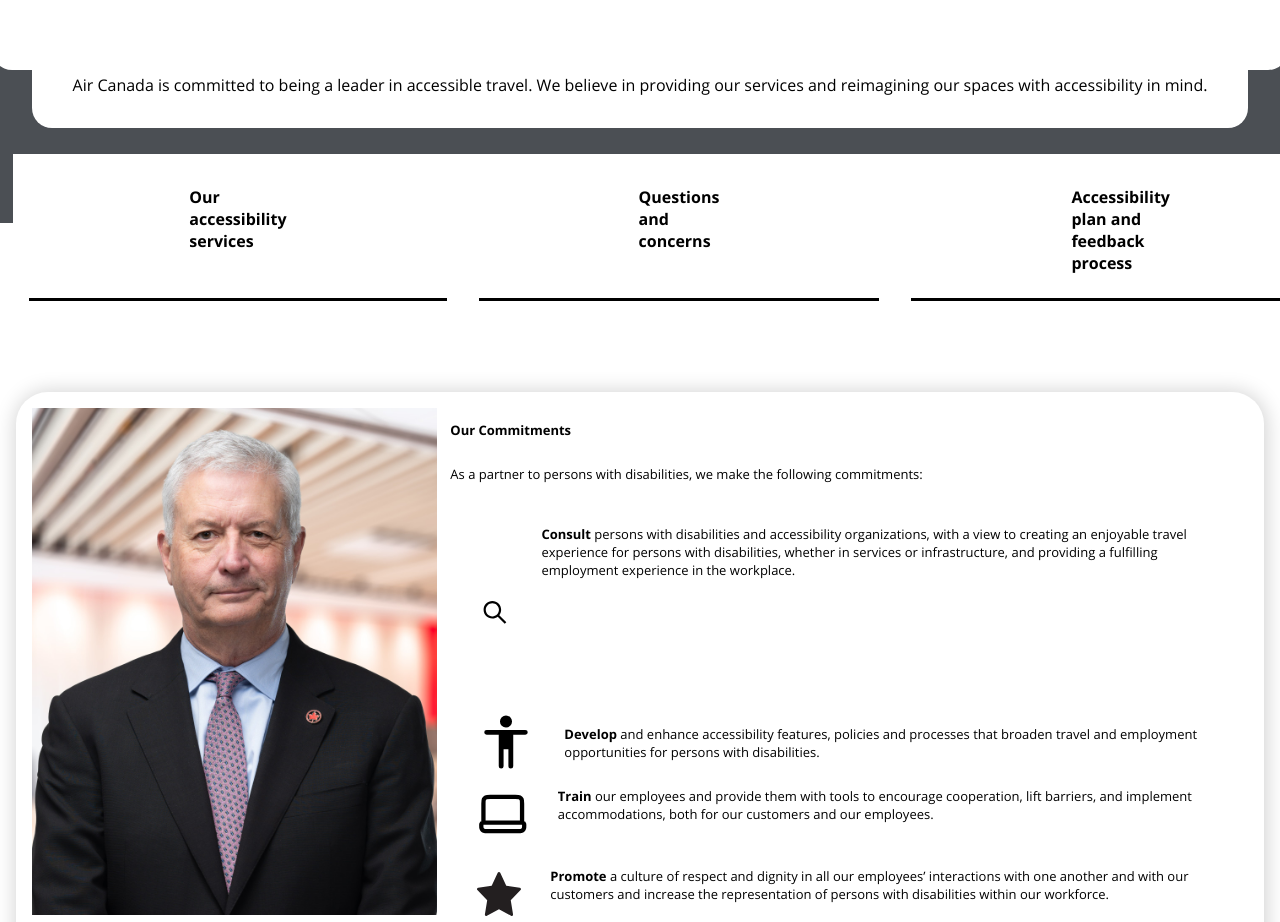
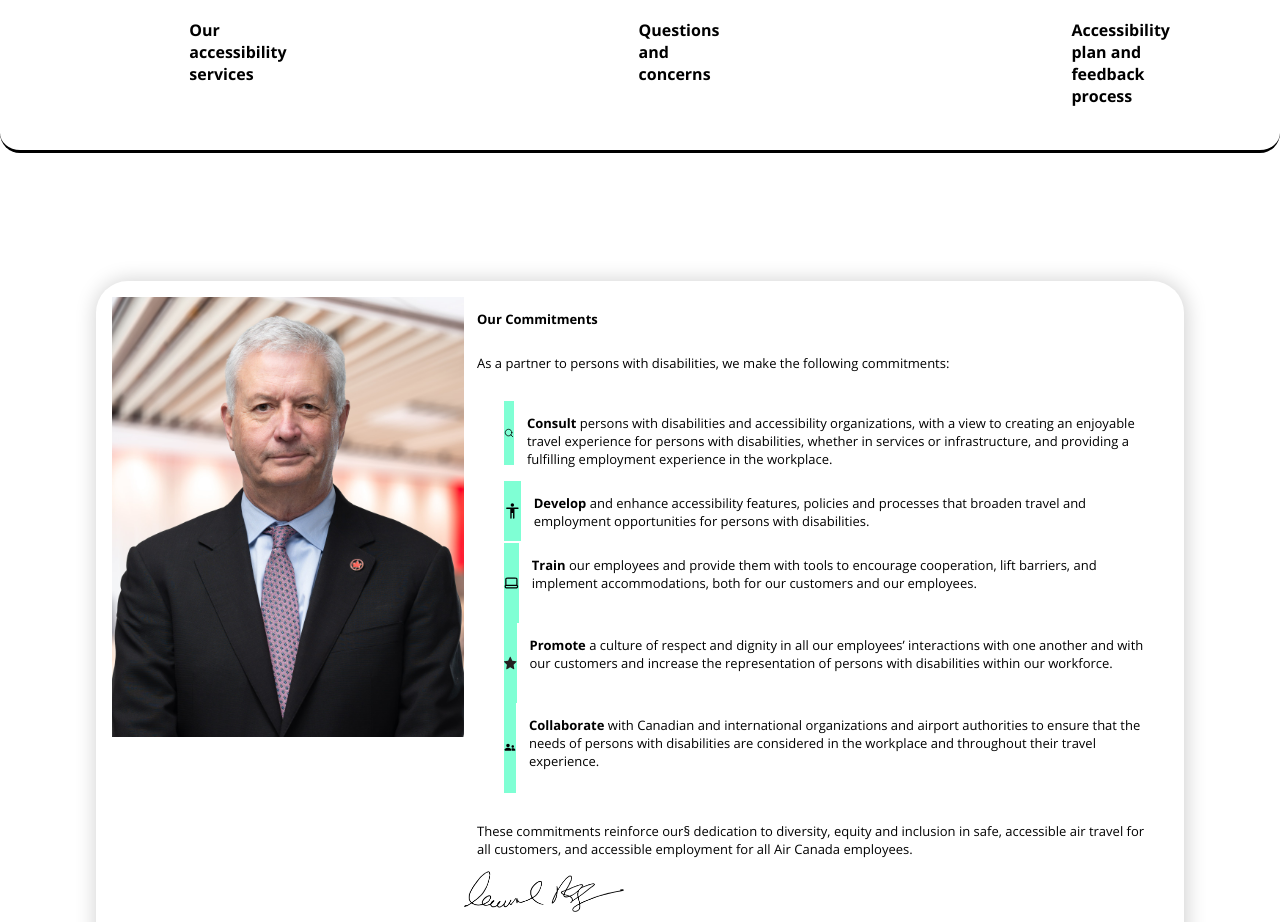
Before and after one commit to omie22jam/webblock2, a plain HTML site: page index.html in a window 1280 px wide. Shown: the part 685-1607 px from the top of the page. Drawn offline with Linux system fonts and the light colour scheme.

Commit message:
Add files via upload

```diff
--- a/index.html
+++ b/index.html
@@ -83,11 +83,16 @@
 	<main>
 		<section>
 			<h1>Accessible travel</h1>
-			<img src="./images/H1fotoindex.png" alt="animation of a cowworker with a man in an wheelchair">
+			<!-- <img src="./images/H1fotoindex.png" alt="animation of a cowworker with a man in an wheelchair"> -->
 			<!-- <picture>
-                <source srcset="images/afbeeldingribbongroot.webp" media="(width >= 50em)" />
-                <img src="images/afbeeldingribbonklein.webp" alt="MDN" />
+                <img src="../basiswebsite/images/h1foto.destkop.png" media="(width >= 54em)" />
+                <img src="images/H1fotoindex.png" alt="MDN" />
             </picture> -->
+
+			<picture>
+				<source srcset="images/h1foto.desktop.png" media="(min-width: 54em)">
+				<img src="images/H1fotoindex.png" alt="MDN">
+			  </picture>
 		</section>
 
 		<section>
@@ -117,15 +122,13 @@
 
 			<ul>
 				<li>
-					<svg width="200px" height="200px" viewBox="0 0 24 24" fill="none"
-						xmlns="http://www.w3.org/2000/svg">
+					<svg width="64px" height="64px" viewBox="0 0 24 24" fill="none" xmlns="http://www.w3.org/2000/svg">
 						<g id="SVGRepo_bgCarrier" stroke-width="0"></g>
-						<g id="SVGRepo_tracerCarrier" stroke-linecap="round" stroke-linejoin="round" stroke="#CCCCCC"
-							stroke-width="0.768"></g>
+						<g id="SVGRepo_tracerCarrier" stroke-linecap="round" stroke-linejoin="round"></g>
 						<g id="SVGRepo_iconCarrier">
-							<path fill-rule="evenodd" clip-rule="evenodd"
-								d="M15 10.5C15 12.9853 12.9853 15 10.5 15C8.01472 15 6 12.9853 6 10.5C6 8.01472 8.01472 6 10.5 6C12.9853 6 15 8.01472 15 10.5ZM14.1793 15.2399C13.1632 16.0297 11.8865 16.5 10.5 16.5C7.18629 16.5 4.5 13.8137 4.5 10.5C4.5 7.18629 7.18629 4.5 10.5 4.5C13.8137 4.5 16.5 7.18629 16.5 10.5C16.5 11.8865 16.0297 13.1632 15.2399 14.1792L20.0304 18.9697L18.9697 20.0303L14.1793 15.2399Z"
-								fill="#000000"></path>
+							<path
+								d="M16.6725 16.6412L21 21M19 11C19 15.4183 15.4183 19 11 19C6.58172 19 3 15.4183 3 11C3 6.58172 6.58172 3 11 3C15.4183 3 19 6.58172 19 11Z"
+								stroke="#000000" stroke-width="2" stroke-linecap="round" stroke-linejoin="round"></path>
 						</g>
 					</svg>
 					<p>
@@ -225,7 +228,7 @@
 				travel
 				for all customers, and accessible employment for all Air Canada employees.
 			</p>
-			<img src="./images/Michael-Rousseau-Signature.png" alt="signature of Mike Rousseau">
+			<img src="./images/michael-Rousseau-Signature.png" alt="signature of Mike Rousseau">
 			<p><strong>Mike Rousseau</strong></p>
 			<p>President and Chief Executive Officer, Air Canada</p>
 			<img hidden src="./images/foto-man.jpg" alt="photo of Mike Rousseau">
--- a/styles/indexpagina.css
+++ b/styles/indexpagina.css
@@ -36,7 +36,9 @@ body {
 	display: flex;
 	flex-direction: column;
 	gap: 2em;
+
 }
+
 
 h1,
 h2{
@@ -91,7 +93,6 @@ h1{
     margin: 40px auto 32px;
     padding: 0 20px */
 }
-
 
 header{
 	display: flex;
@@ -200,15 +201,13 @@ main > section:nth-of-type(1){
 
 
 main > section:nth-of-type(1) img {
-    width: 100%;
+    max-width: 100%;
 	display: flex;
 	margin-bottom: -20%;
     overflow: hidden;
-    display: hidden;
-    /* flex-direction: column-reverse; */
-    /* align-items: center; */
+    width: 100%;
+}
 
-}
 
 /* eerste section met h1 */
 main > section:nth-of-type(2) p,
@@ -219,11 +218,11 @@ h1{
 
     background: white;
     padding: 2rem 1.5rem;
-    border-radius: 20px;
+    border-radius: 0.6em;
     width: 80%;
-    max-width: 900px;
+    max-width: 25em;
 
-    margin-top: -90px;
+    margin-top: -2.5em;
     position: relative;
     z-index: 10;
 }
@@ -231,9 +230,10 @@ h1{
 main > section:nth-of-type(2) p{
 	margin-left: auto;
 	margin-right: auto;
+    margin-top: -5em;
 }
 
-section:nth-of-type(2) > ul{
+main section:nth-of-type(2) > ul{
 	display: grid;
 	grid-template-columns: 2fr 2fr 2fr;
 	justify-content: space-evenly;
@@ -242,36 +242,61 @@ section:nth-of-type(2) > ul{
 	font-weight: bolder;
 }
 
+
+
+main section:nth-of-type(2){
+    border-bottom-style: solid;
+	border-width:medium;
+    margin-top: -1em;
+}
+
 main section:nth-of-type(2) a{
 	font-family: opensans-bold;
-	border-bottom-style: solid;
-	padding-bottom: 1.5em;
+    transition: .2s;
+
+
+
+}
+
+main section:nth-of-type(2) a:hover{
+    border-bottom-style: solid;
 	border-width:medium;
+
 }
 
 @media (min-width:54em) {
     main > section:nth-of-type(2) p,
-    main > ul:nth-of-type(1),
-    h1{
+    main > ul:nth-of-type(1){
         text-align: center;
         align-content: center;
-
+        margin-top: 3em;
         background: white;
-        padding: 2em;
+        padding: 1em;
         border-radius: 20px;
         width: 100%;
-        max-width: 90%;
+        max-width: 60%;
         gap: 0;
-
-        /* margin-top: -90px; */
         position: relative;
         z-index: 10;
     }
+
+    h1{
+        margin-top: 5em;
+        margin-bottom: 0;
+    }
     main > section:nth-of-type(2) p{
         margin-bottom: 0;
+        padding: 0;
+
     }
 
-    section:nth-of-type(2) > ul li{
+    main > section:nth-of-type(2){
+        background: white;
+        border-radius: 20px;
+
+    }
+
+    main section:nth-of-type(2) > ul li{
         display: grid;
         grid-template-columns: 2fr 2fr 2fr;
         justify-content: space-evenly;
@@ -287,24 +312,13 @@ main section:nth-of-type(2) a{
 
     main section:nth-of-type(2) a{
         font-family: opensans-bold;
-        border-bottom-style: solid;
-        padding-bottom: 1.5em;
+        /* border-bottom-style: solid;
+        padding-bottom: 1.5em; */
         border-width:medium;
         padding-left: 10em;
         padding-right: 10em;
     }
 
-
-/*
-main > section:nth-of-type(1) img {
-    width: 100%;
-    height: 80%;
-	display: flex;
-	margin-bottom: -20%; */
-    /* flex-direction: column-reverse; */
-    /* align-items: center; */
-
-/* } */
 }
 
 
@@ -330,7 +344,8 @@ main section:nth-of-type(3){
  }
 
  main section:nth-of-type(3) svg{
-	padding-right: 1rem;
+        /* width: 10em; */
+        padding-right: 1em;
  }
 
  main > section:nth-of-type(3) li{
@@ -343,29 +358,37 @@ main section:nth-of-type(3){
  }
 
  @media (min-width:54em) {
-	section:nth-of-type(3) {
+	main section:nth-of-type(3) {
 		display: grid;
         grid-template-columns: 1fr 2fr;
         gap: 0;
+        margin: 6em;
+        padding: 1rem;
 	 }
 
-     section:nth-of-type(3) img:nth-of-type(2) {
+     main section:nth-of-type(3) svg{
+        width: 1.5em;
+        background-color: aquamarine;
+     }
+
+     main section:nth-of-type(3) img:nth-of-type(2) {
 		display: block;
         width: 100%;
         grid-row: 1 / span 7;
         grid-column-start: 1;
 	 }
 
-     section:nth-of-type(3) h2,
-     section:nth-of-type(3) p{
+     main section:nth-of-type(3) h2,
+     main section:nth-of-type(3) p{
         font-size: small;
         margin: 1em;
-     }
-
-     section:nth-of-type(3) svg{
-        width: 10%;
 
      }
+     main section:nth-of-type(3) svg{
+        /* width: 10em; */
+        padding: 0;
+ }
+
 
      /* section:nth-of-type(3) li > p:nth-of-type(1){
         scroll-snap-type: ;
@@ -409,9 +432,6 @@ main section:nth-of-type(2) img{
 }
 
 
-main section img:first-of-type{
-	width: 100%;
-  }
 
 /*
 img p :nth-of-type(3){
@@ -438,7 +458,7 @@ main section:nth-of-type(4) {
 	border: 0.020rem var(--lichtzwart);
 	margin: 1rem;
 	box-shadow: 1px 1px 20px 2px var(--lichtgrijs);
-	display: flex;
+	display: grid;
 	flex-direction: column;
     overflow: hidden;
     /* padding: 1em; */
@@ -470,8 +490,8 @@ main section:nth-of-type(4) img{
   }
 
 main section:nth-of-type(4) > ul{
-	display: flex;
-	flex-direction: column;
+	display: grid;
+	/* flex-direction: column; */
 	font-size: medium;
 	gap: 10%;
 	margin-left: -2em;
@@ -532,32 +552,37 @@ section:nth-of-type(4) button:active{
 	section:nth-of-type(4) {
 		display: grid;
         grid-template-columns: 1fr 1fr;
-        grid-template-rows: auto 1fr auto;
+        /* grid-template-rows: auto 1fr auto; */
         align-items: start;
         gap: 0;
         overflow: hidden;
+        margin: 6em;
 	 }
 
      section:nth-of-type(4) img {
 		display: block;
-        width: 100%;
-        grid-column: 1 / span 2;
+        width: 5em;
+        height: auto;
+        grid-row: 1 / span 5;
         grid-column-start: 1;
         order: 0;
+        object-fit: none;
+        padding: 2em;
 	 }
 
-     section:nth-of-type(4)h2,
-     section:nth-of-type(4) p,
-     section:nth-of-type(4) a,
-     section:nth-of-type(4) button{
-        grid-row: 2 / span 3;
+     main section:nth-of-type(4) h2,
+     main section:nth-of-type(4) p,
+     main section:nth-of-type(4) a,
+     main section:nth-of-type(4) button
+     {
+        display: block;
+        grid-row: 2 / span -2;
+        grid-column-start: 2;
 
      }
 
-
      section:nth-of-type(4) svg{
         width: 10%;
-
      }
 
     }
@@ -583,17 +608,10 @@ section:nth-of-type(5) > ul:nth-of-type(1){
 }
 
 section:nth-of-type(5) > ul:nth-of-type(1) > li {
-	/* display: flex;
-	flex-direction: column; */
 	display: list-item;
 	list-style-type: disc;
 	line-height: 2em;
-	/* list-style-type: disc; */
 }
-
-/* section:nth-of-type(5) > ul:nth-of-type(1) > li::marker{
-	background-color: blueviolet;
-} */
 
 section:nth-of-type(5) p > a{
     color: var(--blauw);
@@ -634,6 +652,16 @@ section:nth-of-type(5) >ul:nth-of-type(2) {
 
 
 @media(min-width:48em) {
+
+    section:nth-of-type(5){
+        margin:6em;
+    }
+
+    section:nth-of-type(5) ul:nth-of-type(1) {
+        display: flex;
+        flex-direction: column;
+    }
+
 	section:nth-of-type(5) > ul:nth-of-type(2) > li > a{
 		padding: 0;
 		border-radius: 0;
@@ -658,12 +686,12 @@ section:nth-of-type(5) >ul:nth-of-type(2) {
 		box-shadow: 1px 1px 20px 2px gray;
 	}
 
-	section:nth-of-type(5) >ul:nth-of-type(2) {
+	section:nth-of-type(5) >ul:nth-of-type(2){
 		border-radius: 0;
 		border: 0;
 		margin: 0;
 		padding: 0;
-		box-shadow: 0;
+		box-shadow: none;
 		font-family: opensans-regular;
         background: none;
 	}
```
Also changed, not shown: styles/tweedepagina.css (+0 -9 lines), images/afbeeldingribbonklein.webp (added), images/h1foto.desktop.png (added), images/h1fotoindex.png (added), images/michael-Rousseau-Signature.png (added), 1 other file.
